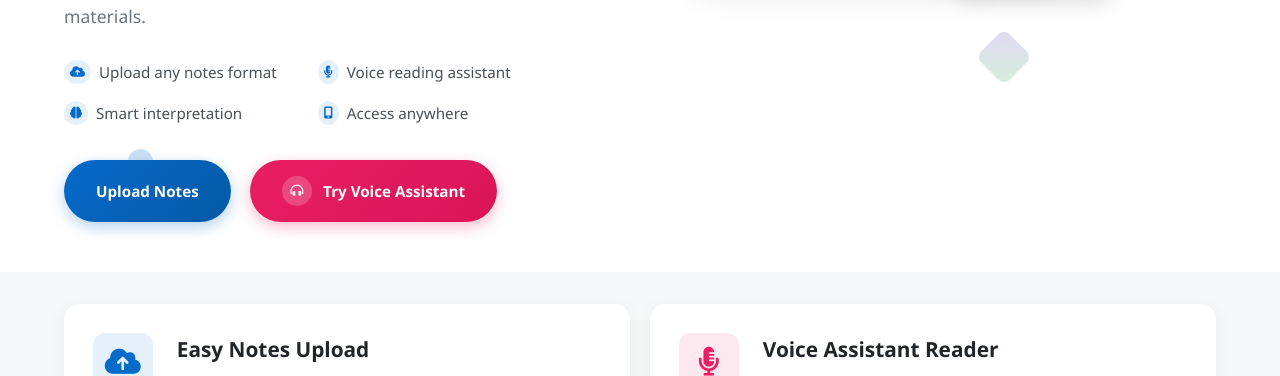
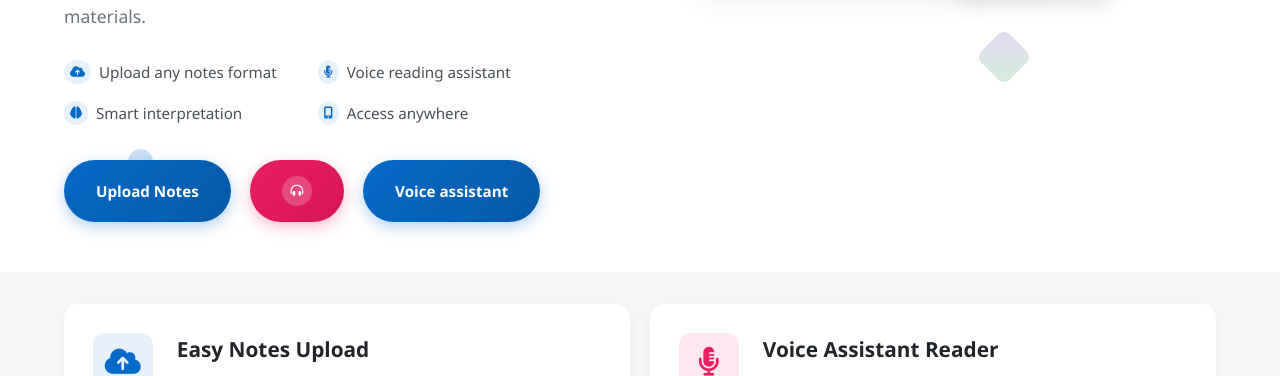
Before and after one commit to nikhleshmahato/norest-study-tool, a plain HTML site: page home.html in a window 1280 px wide. Shown: the part 379-755 px from the top of the page. Drawn offline with Linux system fonts and the light colour scheme.

Commit message:
Update home.html
speech recognition

```diff
--- a/home.html
+++ b/home.html
@@ -866,7 +866,7 @@
           <div class="btn-icon">
             <i class="fas fa-headphones-alt"></i>
           </div>
-          <span>Try Voice Assistant</span>
+          <a href="stt_and_tts.html" class="btn btn-primary">Voice assistant</a>
         </a>
       </div>
     </div>
```
